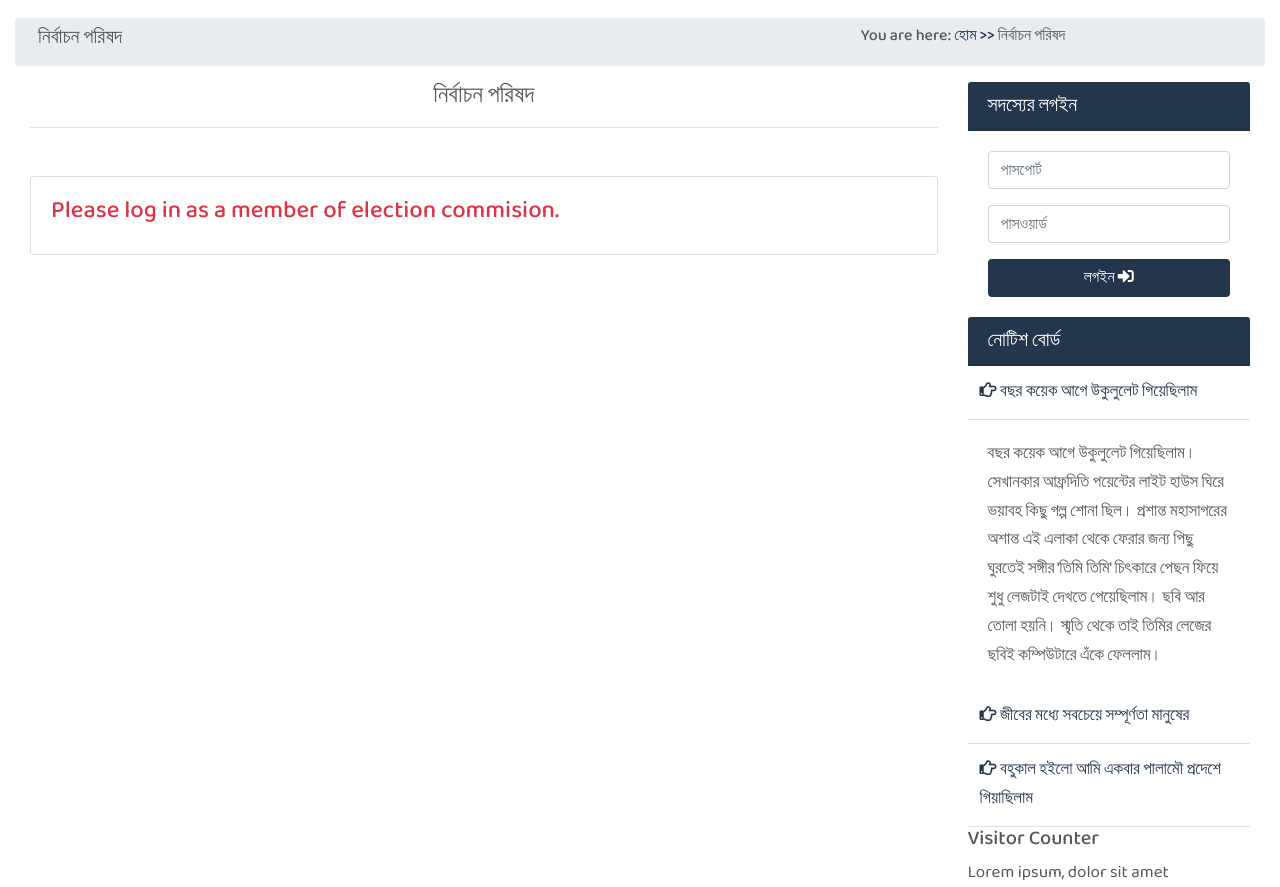
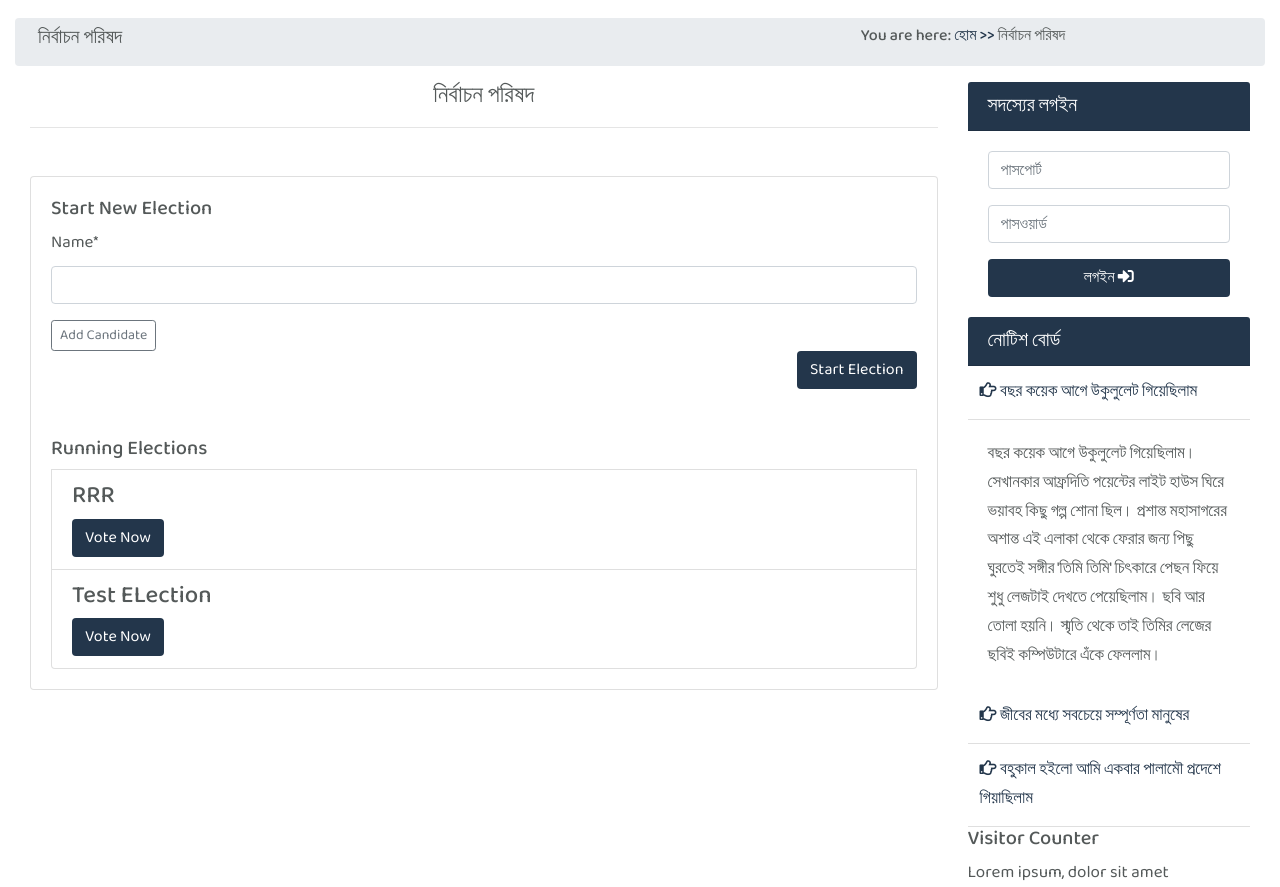
Before and after one commit to mhkmcp/gsc_project, a Django app: page /election in a window 1280 px wide. Shown: the part 171-1058 px from the top of the page. Run offline with Django 3.2, Linux system fonts and the light colour scheme; data comes from the database, SQL or seed files in the repository; both versions use the stored data as it was after the commit; some libraries are stand-ins or nearby versions.

Commit message:
[ADD] Added formset

```diff
--- a/gsc_project/settings.py
+++ b/gsc_project/settings.py
@@ -37,6 +37,7 @@ INSTALLED_APPS = [
     "django.contrib.staticfiles",
     # third party
     "crispy_forms",
+    "django_htmx",
     # local
     "src",
     "staff",
@@ -51,6 +52,7 @@ MIDDLEWARE = [
     "django.contrib.auth.middleware.AuthenticationMiddleware",
     "django.contrib.messages.middleware.MessageMiddleware",
     "django.middleware.clickjacking.XFrameOptionsMiddleware",
+    "django_htmx.middleware.HtmxMiddleware",  # HTMX
 ]
 
 ROOT_URLCONF = "gsc_project.urls"
--- a/src/forms.py
+++ b/src/forms.py
@@ -129,7 +129,9 @@ class CandidateForm(forms.ModelForm):
         model = Candidate
         fields = "__all__"
 
+        labels = {"user": "Candidate"}
+
 
 CandidateFormFormSet = inlineformset_factory(
-    Election, Candidate, form=CandidateForm, fields=["user"], extra=1, can_delete=True
+    Election, Candidate, form=CandidateForm, fields=["user"], extra=0, can_delete=True
 )
--- a/src/views.py
+++ b/src/views.py
@@ -102,14 +102,44 @@ def general(request):
 
 
 def election(request):
+    elections = Election.objects.filter(is_active=True).order_by("-created_at")
+    election_member = False
     member_of_commision = request.user.groups.filter(
         name="Election Commission"
     ).exists()
     if member_of_commision:
-        elections = Election.objects.filter(is_active=True).order_by("-created_at")
-    else:
-        elections = None
-    context = {"elections": elections}
+        election_member = True
+    form = ElectionForm()
+    formset = CandidateFormFormSet()
+
+    if request.method == "POST":
+        # print(request.POST)
+        form = ElectionForm(request.POST or None)
+        formset = CandidateFormFormSet(request.POST or None)
+
+        if form.is_valid() and formset.is_valid():
+            election_instance = form.save(commit=False)
+            # election_instance.save()
+
+            formset = formset.save(commit=False)
+
+            # import pdb
+
+            # pdb.set_trace()
+
+            for candidate in formset:
+                candidate.election = election_instance
+                print("candidate ==>", candidate)
+                # candidate.save()
+
+            messages.success(request, "Election saved successfully.")
+
+    context = {
+        "elections": elections,
+        "election_member": election_member,
+        "formset": formset,
+        "form": form,
+    }
     return render(request, "pages/commiittee/election.html", context)
 
 
--- /dev/null
+++ b/static/js/election.js
@@ -0,0 +1,26 @@
+const addCandidateBtn = document.getElementById("addCandidateBtn");
+const candidateFormset = document.getElementById("candidateFormset");
+
+const emptyForm = document.getElementById("emptyForm");
+
+// const totalNewForms = document.getElementById("id_form-TOTAL_FORMS");
+console.log("totalFormSetCount", totalFormSetCount);
+addCandidateBtn.addEventListener("click", () => {
+	// console.log("totalNewForms", totalNewForms);
+	console.log("clicked");
+	const currentCandidateForm =
+		document.getElementsByClassName("candidate-form");
+	let currentCandidateFormCount = currentCandidateForm.length;
+	const copyEmptyFormEl = emptyForm.cloneNode(true);
+	copyEmptyFormEl.setAttribute("class", "candidate-form");
+	// copyEmptyFormEl.setAttribute(
+	// 	"id",
+	// 	`id_candidate_set-${currentCandidateFormCount}-user`
+	// );
+	const regex = new RegExp("__prefix__", "g");
+	copyEmptyFormEl.innerHTML = copyEmptyFormEl.innerHTML.replace(
+		regex,
+		currentCandidateFormCount
+	);
+	candidateFormset.append(copyEmptyFormEl);
+});
--- a/templates/base.html
+++ b/templates/base.html
@@ -6,6 +6,9 @@
 	<meta charset="UTF-8">
 	<meta name="viewport" content="width=device-width, initial-scale=1.0">
 	<title>BCPISKP</title>
+
+	<!-- HTMX -->
+	<script src="https://unpkg.com/htmx.org@1.6.1"></script>
 
 	<!-- bootstrap 4.0.0 -->
 	<!-- <link rel="stylesheet" href="https://maxcdn.bootstrapcdn.com/bootstrap/4.0.0/css/bootstrap.min.css"
--- a/templates/pages/commiittee/election.html
+++ b/templates/pages/commiittee/election.html
@@ -22,6 +22,36 @@
             <hr>
             <div class="card mt-5">
                 <div class="card-body">
+                    <div class="mb-5">
+                        <h5>Start New Election</h5>
+                        <form action="{% url 'election' %}" method="POST">
+                            {{ formset.management_form }}
+                            {% csrf_token %}
+
+                            {{ form|crispy }}
+                            <div id="candidateFormset">
+                                {% if formset %}
+                                    {% for form in formset %}
+                                        <div class="candidate-form">
+                                            {{ form|crispy }}
+                                        </div>
+                                    {% endfor %}
+                                {% endif %}
+                            </div>
+
+                            {% comment %} empty form {% endcomment %}
+                            <div class="d-none">
+                                <div id="emptyForm">
+                                    {{ formset.empty_form|crispy }}
+                                </div>
+                            </div>
+
+                            <button id="addCandidateBtn" class="btn btn-sm btn-outline-secondary" type="button">Add Candidate</button>
+                            <div class="d-flex justify-content-end">
+                                <button class="btn blue-btn" type="submit">Start Election</button>
+                            </div>
+                        </form>
+                    </div>
                     {% if elections %}
                         <h5>Running Elections</h5>
                         <ul class="list-group-flush"></ul>
@@ -32,7 +62,7 @@
                         </li>
                         {% endfor %}
                     {% else %}
-                    <h4 class="text-danger">Please log in as a member of election commision.</h4>
+                        <h4 class="text-danger">No elections.</h4>
                     {% endif %}
                 </div>
             </div>
@@ -56,6 +86,8 @@
 
 </div>
 
-
-
+<script>
+    var totalFormSetCount = '{{ formset.total_form_count }}'
+</script>
+<script src="{% static 'js/election.js' %}"></script>
 {% endblock content %}
```
Also changed, not shown: requirements.txt (+23 -83 lines), db.sqlite3. Lines whose indentation alone changed are shown as unchanged.
